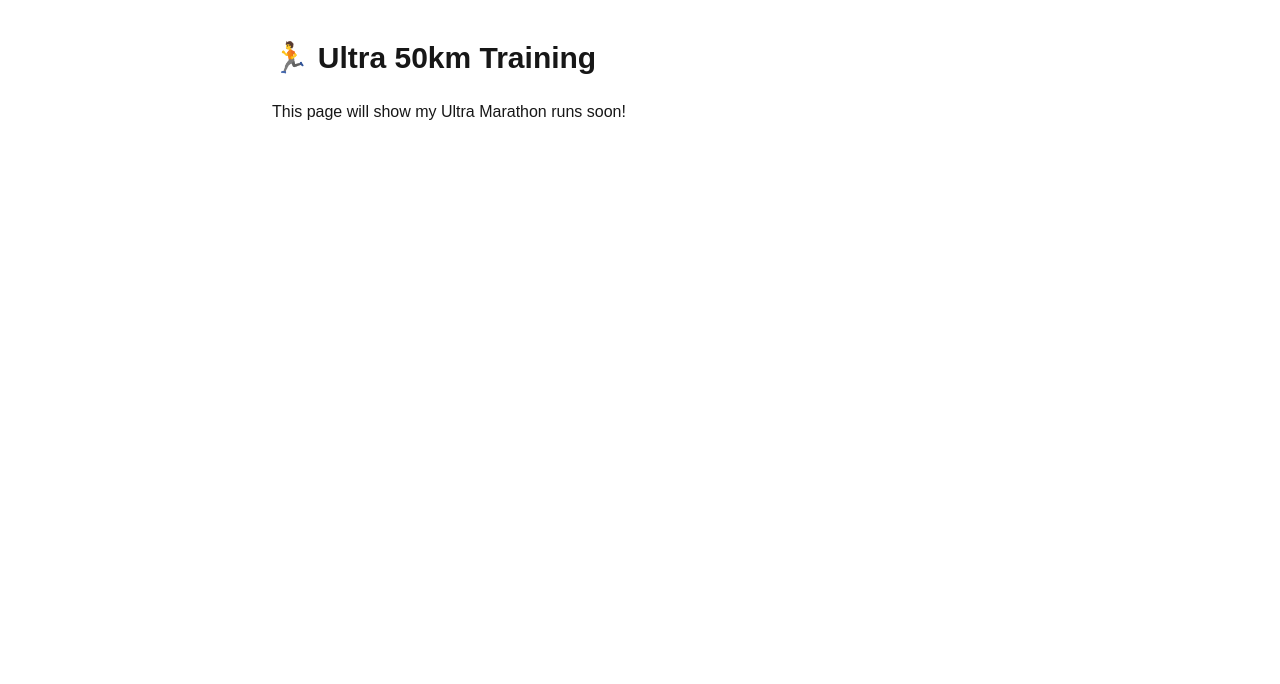
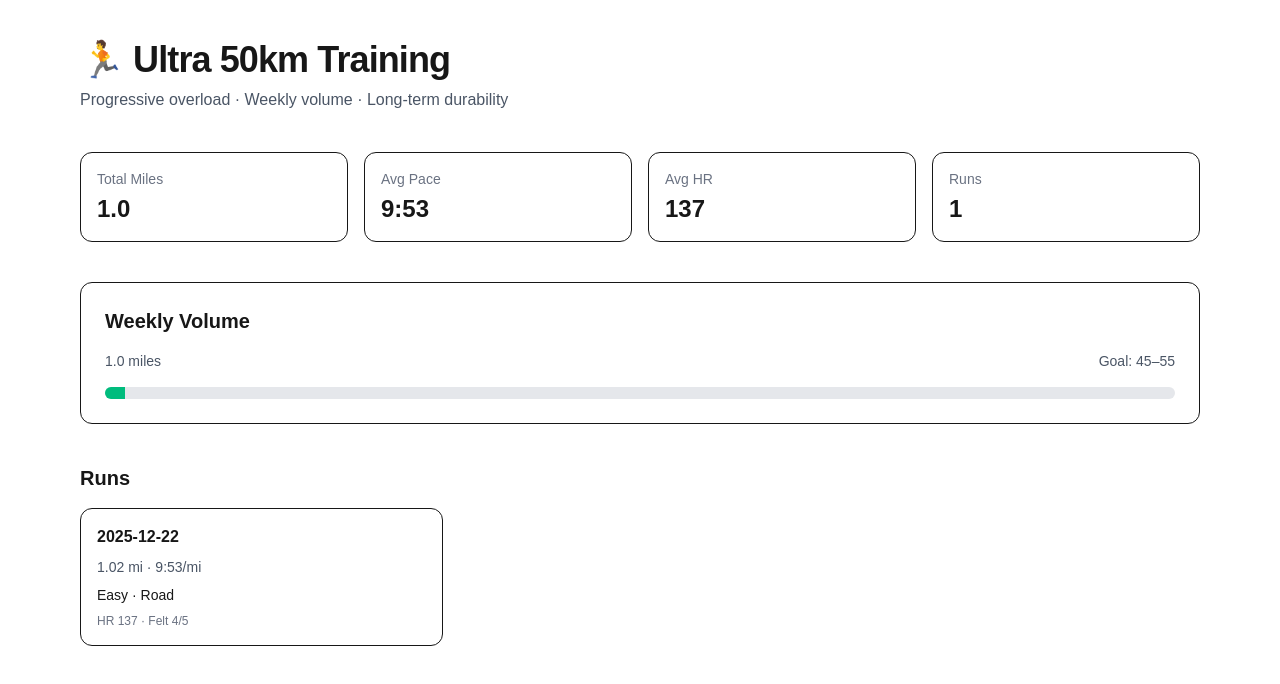
Before and after one commit to arnie12a/RunningTrainingApp, a Next.js app in the folder running_training_app/: page /ultra in a window 1280 px wide. Shown: the top 684 px of the page. Built offline with nearby package versions, Linux system fonts and the light colour scheme.

Commit message:
first run is documented for ultra race

```diff
--- a/running_training_app/app/madison/page.jsx
+++ b/running_training_app/app/madison/page.jsx
@@ -85,13 +85,27 @@ const chartData = {
 
 
   return (
-    <main className="max-w-6xl mx-auto px-4 py-12 bg-gray-50 min-h-screen">
-      <h1 className="text-4xl font-extrabold mb-2 tracking-tight">
-        🏃 Madison Marathon Training
-      </h1>
-      <p className="text-gray-600 mb-10">
-        From first mile to marathon day — a complete training breakdown.
-      </p>
+    <main className="max-w-6xl mx-auto px-4 py-12 min-h-screen">
+      <div className="flex items-start justify-between mb-10">
+        <div>
+          <h1 className="text-4xl font-extrabold mb-2 tracking-tight">
+            🏃 Madison Marathon Training
+          </h1>
+          <p className="text-gray-600">
+            From first mile to marathon day — a complete training breakdown.
+          </p>
+        </div>
+
+        <a
+          href="/"
+          className="inline-flex items-center gap-2 text-sm font-medium
+                    text-gray-700 border border-gray-300 rounded-lg
+                    px-4 py-2 hover:bg-gray-100 hover:text-gray-900
+                    transition-colors"
+        >
+          ← Back
+        </a>
+      </div>
 
 
       <section className="mb-10 bg-gradient-to-r from-green-500 to-emerald-600 text-white p-6 rounded-2xl shadow-lg">
--- a/running_training_app/app/ultra/page.jsx
+++ b/running_training_app/app/ultra/page.jsx
@@ -1,8 +1,130 @@
+import runs from "@/data/ultra50km.json";
+
 export default function UltraPage() {
-    return (
-      <main className="max-w-3xl mx-auto px-4 py-10">
-        <h1 className="text-3xl font-bold mb-6">🏃 Ultra 50km Training</h1>
-        <p>This page will show my Ultra Marathon runs soon!</p>
-      </main>
-    );
-  }
+  /* ------------------ helpers ------------------ */
+  const paceToSeconds = (pace) => {
+    const [min, sec] = pace.split(":").map(Number);
+    return min * 60 + sec;
+  };
+
+  const secondsToPace = (seconds) => {
+    const min = Math.floor(seconds / 60);
+    const sec = Math.round(seconds % 60);
+    return `${min}:${sec.toString().padStart(2, "0")}`;
+  };
+
+  const getWeekKey = (dateStr) => {
+    const d = new Date(dateStr);
+    const start = new Date(d);
+    start.setDate(d.getDate() - d.getDay());
+    return start.toISOString().slice(0, 10);
+  };
+
+  /* ------------------ metrics ------------------ */
+  const totalMiles = runs.reduce((sum, r) => sum + r.Distance, 0);
+
+  const avgPaceSeconds =
+    runs.reduce((sum, r) => sum + paceToSeconds(r.AveragePace), 0) /
+    runs.length;
+
+  const avgHR =
+    runs.reduce((sum, r) => sum + r.AvgHeartRate, 0) / runs.length;
+
+  const weeklyMileage = {};
+  runs.forEach((run) => {
+    const week = getWeekKey(run.Date);
+    weeklyMileage[week] = (weeklyMileage[week] || 0) + run.Distance;
+  });
+
+  const latestWeekMiles =
+    Object.values(weeklyMileage).slice(-1)[0] || 0;
+
+  const WEEKLY_GOAL_MIN = 45;
+  const WEEKLY_GOAL_MAX = 55;
+
+  /* ------------------ UI ------------------ */
+  return (
+    <main className="max-w-6xl mx-auto px-4 py-10 space-y-10">
+      {/* Header */}
+      <div>
+        <h1 className="text-4xl font-extrabold tracking-tight">
+          🏃 Ultra 50km Training
+        </h1>
+        <p className="text-gray-600 mt-2">
+          Progressive overload · Weekly volume · Long-term durability
+        </p>
+      </div>
+
+      {/* Overview */}
+      <section className="grid grid-cols-2 md:grid-cols-4 gap-4">
+        <Stat title="Total Miles" value={totalMiles.toFixed(1)} />
+        <Stat title="Avg Pace" value={secondsToPace(avgPaceSeconds)} />
+        <Stat title="Avg HR" value={Math.round(avgHR)} />
+        <Stat title="Runs" value={runs.length} />
+      </section>
+
+      {/* Weekly Volume */}
+      <section className="bg-white border rounded-xl p-6 space-y-4">
+        <h2 className="text-xl font-semibold">Weekly Volume</h2>
+
+        <div className="flex justify-between text-sm text-gray-600">
+          <span>{latestWeekMiles.toFixed(1)} miles</span>
+          <span>
+            Goal: {WEEKLY_GOAL_MIN}–{WEEKLY_GOAL_MAX}
+          </span>
+        </div>
+
+        <div className="h-3 bg-gray-200 rounded-full overflow-hidden">
+          <div
+            className="h-full bg-emerald-500 transition-all"
+            style={{
+              width: `${Math.min(
+                (latestWeekMiles / WEEKLY_GOAL_MAX) * 100,
+                100
+              )}%`
+            }}
+          />
+        </div>
+      </section>
+
+      {/* Run Log */}
+      <section className="space-y-4">
+        <h2 className="text-xl font-semibold">Runs</h2>
+
+        <div className="grid grid-cols-1 md:grid-cols-3 gap-4">
+          {runs.map((run, i) => (
+            <RunCard key={i} run={run} />
+          ))}
+        </div>
+      </section>
+    </main>
+  );
+}
+
+/* ------------------ Components ------------------ */
+
+function Stat({ title, value }) {
+  return (
+    <div className="border rounded-xl p-4 bg-white">
+      <p className="text-sm text-gray-500">{title}</p>
+      <p className="text-2xl font-bold mt-1">{value}</p>
+    </div>
+  );
+}
+
+function RunCard({ run }) {
+  return (
+    <div className="border rounded-xl p-4 bg-white space-y-2">
+      <p className="font-semibold">{run.Date}</p>
+      <p className="text-sm text-gray-600">
+        {run.Distance} mi · {run.AveragePace}/mi
+      </p>
+      <p className="text-sm">
+        {run.RunType} · {run.TerrainType}
+      </p>
+      <p className="text-xs text-gray-500">
+        HR {run.AvgHeartRate} · Felt {run.Felt}/5
+      </p>
+    </div>
+  );
+}
```
